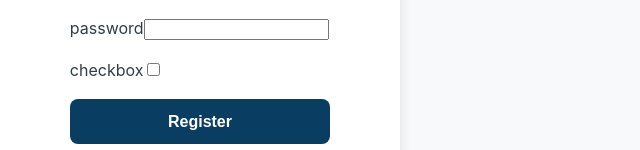
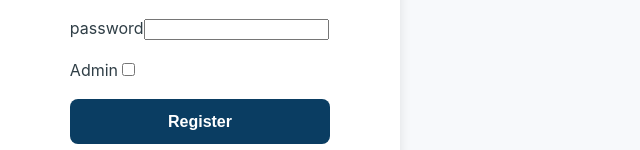
Before and after one commit to roc2246/ski-lessons, a React (Vite) app in the folder client/: page /register in a window 1280 px wide. Shown: the part 144-294 px from the top of the page, without its empty margins (0-640 px from the left). Built offline with nearby package versions, Linux system fonts and the light colour scheme.

Commit message:
Fixed label content for admin checkbox

```diff
--- a/client/src/components/Field.jsx
+++ b/client/src/components/Field.jsx
@@ -2,7 +2,7 @@ export default function Field({ type, value, onchange }) {
   return (
     <div className="field">
       <label htmlFor={type} className="field__label">
-        {type}
+        {type === "checkbox" ? "Admin" : type}
       </label>
       <input
         type={type === "password" ? "password" : type}
```
